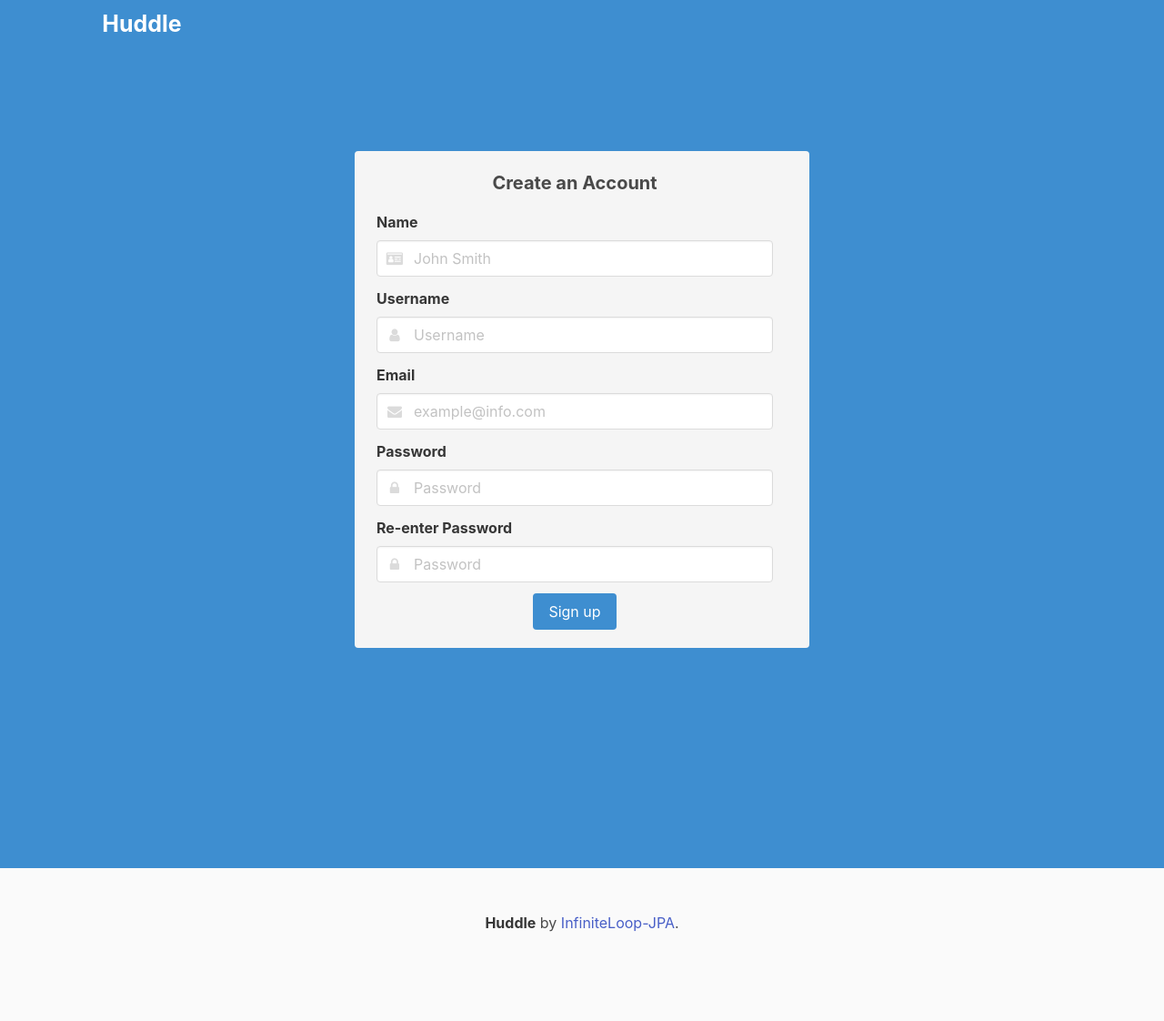
After one commit to infiniteLoop-jpa/Huddle, a Django app: page /huddle/signup/ in a window 1280 px wide. The commit adds this page. Shown: the whole page at 91% size. Run offline with Django 4.2, Linux system fonts and the light colour scheme.

Commit message:
add signup and login html

```diff
--- a/Huddle_app/static/style.css
+++ b/Huddle_app/static/style.css
@@ -100,3 +100,11 @@
     flex: 1;
     padding-left: 10px;
 }
+
+/* this is css code for login.html */
+
+.login-body {
+    padding-top: 7rem;
+    padding-bottom: 3rem;
+    width: 500px;
+}
--- /dev/null
+++ b/Huddle_app/templates/signup.html
@@ -0,0 +1,105 @@
+<!DOCTYPE html>
+<html>
+<head>
+    <meta charset="utf-8">
+    <meta name="viewport" content="width=device-width, initial-scale=1">
+    <title>Huddle | Sign up</title>
+    {% load static %}
+    <link rel="stylesheet" href="{% static 'style.css' %}">
+    <link rel="stylesheet" href="https://cdn.jsdelivr.net/npm/bulma@0.9.4/css/bulma.min.css">
+    <link rel="stylesheet" href="https://cdnjs.cloudflare.com/ajax/libs/font-awesome/4.7.0/css/font-awesome.min.css">
+    <script src="{% static 'script.js' %}"></script>
+</head>
+<body>
+<div>
+    <section class="hero is-info is-large" style="padding-bottom: 100px;">
+        <div class="hero-head">
+            <nav class="navbar">
+                <div class="container ">
+                    <div class="navbar-brand">
+                        <a class="navbar-item huddle-logo">
+                            Huddle
+                        </a>
+                    </div>
+                </div>
+            </nav>
+        </div>
+
+        <div class="container">
+            <section class="hero is-fullheight">
+                <div class="login-body">
+                    <div id="signup-container">
+                        <div class="notification is-light">
+                            <p style="text-align: center; font-weight: bold;" class="is-size-5 pb-4">Create an Account</p>
+                            <!-- action=" url 'signup' "-->
+                            <form id="signup-form" action="" method="post">
+                                {% csrf_token %}
+                                <div class="field">
+                                    <label class="label">Name</label>
+                                    <p class="control has-icons-left has-icons-right">
+                                        <input class="input" type="text" name="name" placeholder="John Smith" required>
+                                        <span class="icon is-small is-left">
+                                            <i class="fa fa-id-card"></i>
+                                        </span>
+                                    </p>
+                                </div>
+                                <div class="field">
+                                    <label class="label">Username</label>
+                                    <p class="control has-icons-left has-icons-right">
+                                        <input class="input" type="text" name="username" placeholder="Username" required>
+                                        <span class="icon is-small is-left">
+                                            <i class="fa fa-user"></i>
+                                        </span>
+                                    </p>
+                                </div>
+                                <div class="field">
+                                    <label class="label">Email</label>
+                                    <p class="control has-icons-left has-icons-right">
+                                        <input class="input" type="email" name="email" placeholder="example@info.com" required>
+                                        <span class="icon is-small is-left">
+                                            <i class="fa fa-envelope"></i>
+                                        </span>
+                                    </p>
+                                </div>
+                                <div class="field">
+                                    <label class="label">Password</label>
+                                    <p class="control has-icons-left">
+                                        <input class="input" type="password" name="password1" placeholder="Password" required>
+                                        <span class="icon is-small is-left">
+                                            <i class="fa fa-lock"></i>
+                                        </span>
+                                    </p>
+                                </div>
+                                <div class="field">
+                                    <label class="label">Re-enter Password</label>
+                                    <p class="control has-icons-left">
+                                        <input class="input" type="password" name="password2" placeholder="Password" required>
+                                        <span class="icon is-small is-left">
+                                            <i class="fa fa-lock"></i>
+                                        </span>
+                                    </p>
+                                </div>
+                                <div class="field">
+                                    <div class="control" style="text-align: center;">
+                                        <button type="submit" class="button is-info">
+                                            Sign up
+                                        </button>
+                                    </div>
+                                </div>
+                            </form>
+                        </div>
+                    </div>
+                </div>
+            </section>
+        </div>
+    </section>
+    <footer class="footer">
+        <div class="content has-text-centered">
+            <p>
+                <strong>Huddle</strong> by <a href="">InfiniteLoop-JPA</a>.
+            </p>
+        </div>
+    </footer>
+</div>
+</body>
+</html>
--- a/Huddle_app/urls.py
+++ b/Huddle_app/urls.py
@@ -6,4 +6,6 @@ app_name = 'Huddle_app'  # Add this line to specify the app's name
 urlpatterns = [
     path('huddle/home/', views.huddle_home, name='huddle_home'),
     path('huddle/group/', views.huddle_group, name='huddle_group'),
+    path('huddle/login/', views.huddle_login, name='huddle_login'),
+    path('huddle/signup/', views.huddle_signup, name='huddle_signup')
 ]
--- a/Huddle_app/views.py
+++ b/Huddle_app/views.py
@@ -7,3 +7,9 @@ def huddle_home(request):
 
 def huddle_group(request):
     return render(request, 'huddle_page.html')
+
+def huddle_login(request):
+    return render(request, 'login.html')
+
+def huddle_signup(request):
+    return render(request, 'signup.html')
```
Also changed, not shown: Huddle_app/templates/login.html (added, +77 -0 lines).
